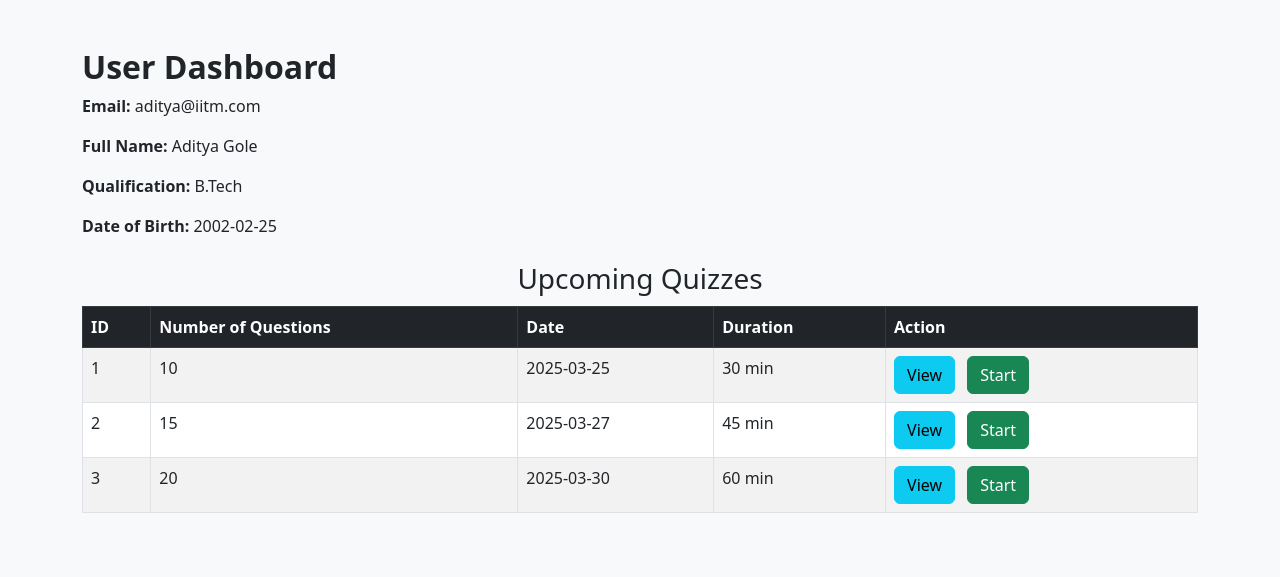
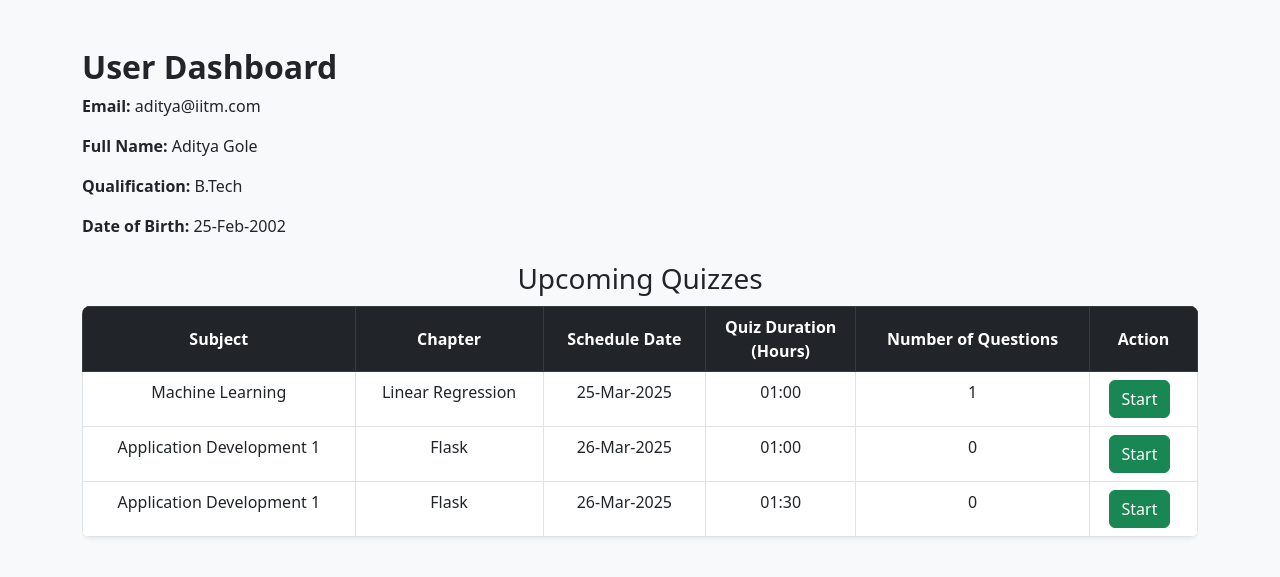
Before and after one commit to AdityaIITM9790/Quiz_Master-V1, a Flask app: page /user_dash in a window 1280 px wide. Shown: the part 56-633 px from the top of the page. Run offline with Flask 3, Linux system fonts and the light colour scheme; data comes from the database, SQL or seed files in the repository.

Commit message:
SHowing the quized created by admin for each user

```diff
--- a/templates/user_dash.html
+++ b/templates/user_dash.html
@@ -20,7 +20,7 @@
             <div class="collapse navbar-collapse" id="navbarNav">
                 <ul class="navbar-nav me-auto">
                     <li class="nav-item">
-                        <a class="nav-link active" href="#">Home</a>
+                        <a class="nav-link active" href="/user_dash">Home</a>
                     </li>
                     <li class="nav-item">
                         <a class="nav-link" href="#">Scores</a>
@@ -49,53 +49,39 @@
         <p><strong>Email:</strong> {{ this_user.email }}</p>
         <p><strong>Full Name:</strong> {{ this_user.full_name }}</p>
         <p><strong>Qualification:</strong> {{ this_user.qualification }}</p>
-        <p><strong>Date of Birth:</strong> {{ this_user.dob }}</p>
+        <p><strong>Date of Birth:</strong> {{ this_user.dob.strftime('%d-%b-%Y') }}</p>
 
         <!-- Upcoming Quizzes Table -->
         <h3 class="mt-4" style="text-align: center; margin-bottom: 10px;">Upcoming Quizzes</h3>
-        <table class="table table-bordered table-striped">
+        <div class="table-responsive">
+            <table class="table table-bordered table-hover rounded-3 shadow-sm overflow-hidden text-center">
                 <thead class="table-dark">
                     <tr>
-                    <th>ID</th>
-                    <th>Number of Questions</th>
-                    <th>Date</th>
-                    <th>Duration</th>
-                    <th>Action</th>
+                        <th class="text-center align-middle">Subject</th>
+                        <th class="text-center align-middle">Chapter</th>
+                        <th class="text-center align-middle">Schedule Date</th>
+                        <th class="text-wrap" style="width: 150px;">Quiz Duration (Hours)</th>
+                        <th class="text-center align-middle">Number of Questions</th>
+                        <th class="text-center align-middle">Action</th>
                     </tr>
                 </thead>
                 <tbody>
+                <tbody>
+                    {% for quiz in quizzes %}
                     <tr>
-                    <td>1</td>
-                    <td>10</td>
-                    <td>2025-03-25</td>
-                    <td>30 min</td>
+                        <td>{{ quiz.chapter.subject.name }}</td>
+                        <td>{{ quiz.chapter.name }}</td> <!-- Chapter Name -->
+                        <td>{{ quiz.date_of_quiz.strftime('%d-%b-%Y') }}</td> <!-- Date -->
+                        <td>{{ quiz.time_duration }}</td> <!-- Duration -->
+                        <td>{{ quiz.questions|length }}</td> <!-- Number of Questions -->
                         <td>
-                        <button class="btn btn-info me-2">View</button>
-                        <button class="btn btn-success me-2">Start</button>
+                            <a href="/start_quiz/{{ quiz.id }}" class="btn btn-success me-2">Start</a>
                         </td>
                     </tr>
-                <tr>
-                    <td>2</td>
-                    <td>15</td>
-                    <td>2025-03-27</td>
-                    <td>45 min</td>
-                    <td>
-                        <button class="btn btn-info me-2">View</button>
-                        <button class="btn btn-success me-2">Start</button>
-                    </td>
-                </tr>
-                <tr>
-                    <td>3</td>
-                    <td>20</td>
-                    <td>2025-03-30</td>
-                    <td>60 min</td>
-                    <td>
-                        <button class="btn btn-info me-2">View</button>
-                        <button class="btn btn-success me-2">Start</button>
-                    </td>
-                </tr>
+                    {% endfor %}
                 </tbody>
             </table>
+        </div>
     </div>
 </body>
 
```
Lines whose indentation alone changed are shown as unchanged.
